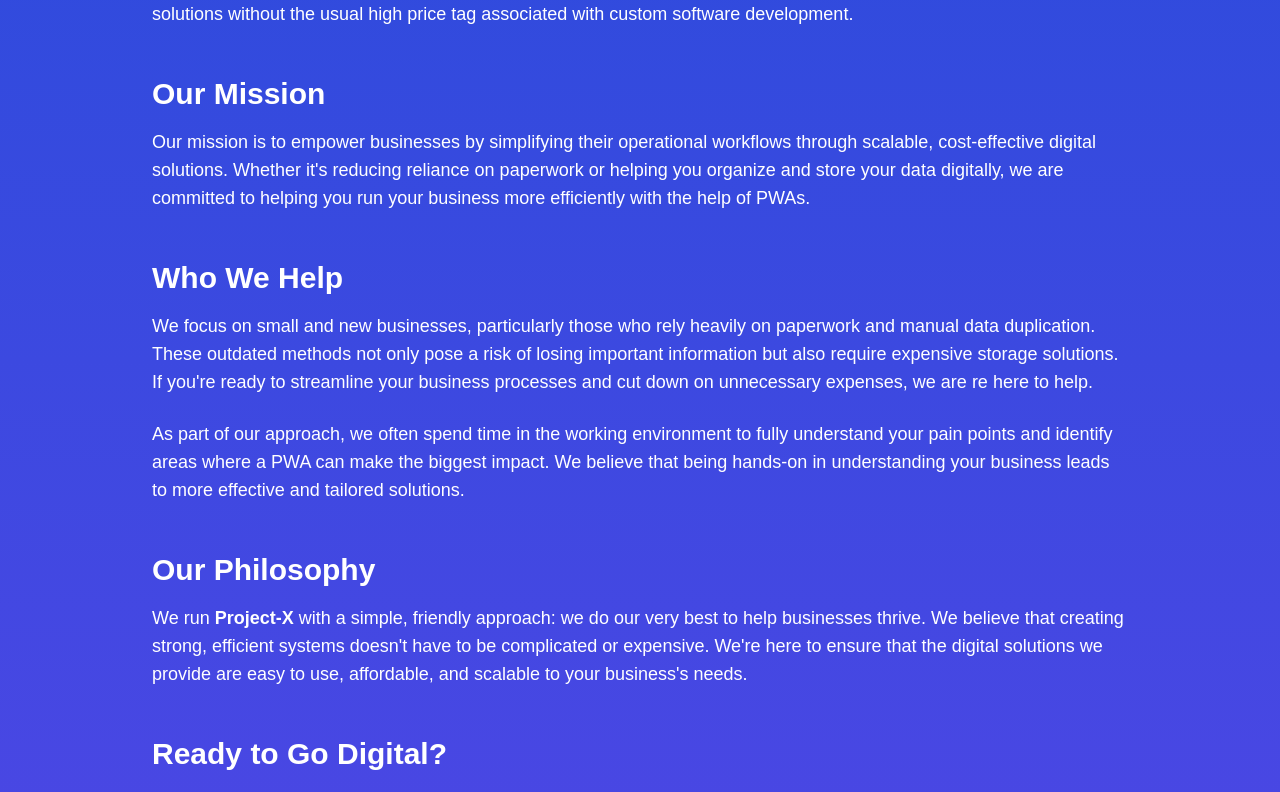
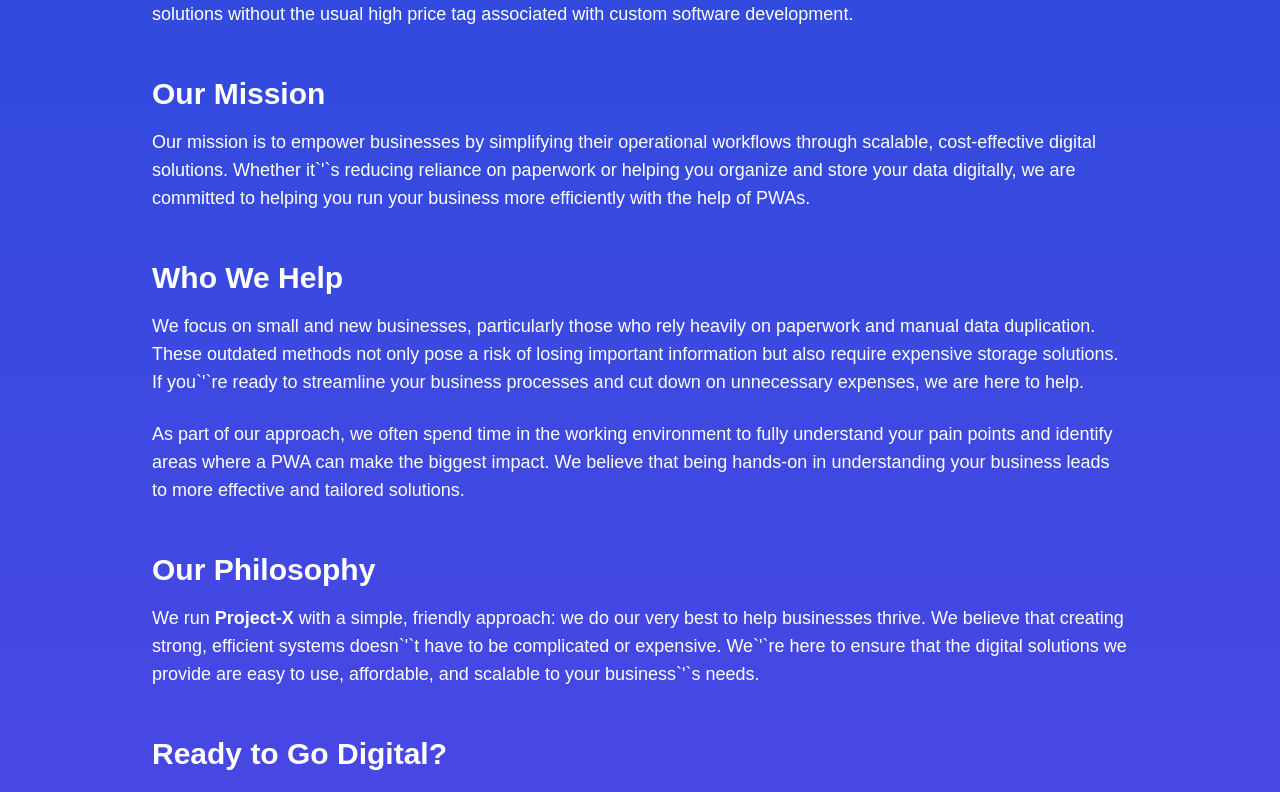
Before and after one commit to AdeJord/project-x, a Next.js app: page /about in a window 1280 px wide. Shown: the part 720-1512 px from the top of the page. Built offline with nearby package versions, Linux system fonts and the light colour scheme.

Commit message:
syntax issues hopefully fixed

```diff
--- a/src/app/about/page.js
+++ b/src/app/about/page.js
@@ -83,12 +83,12 @@ const AboutUs = () => {
 
           <h2 className="text-3xl font-semibold mt-12 mb-4">Our Mission</h2>
           <p className="text-lg mb-6">
-            Our mission is to empower businesses by simplifying their operational workflows through scalable, cost-effective digital solutions. Whether it&apos;s reducing reliance on paperwork or helping you organize and store your data digitally, we are committed to helping you run your business more efficiently with the help of PWAs.
+            Our mission is to empower businesses by simplifying their operational workflows through scalable, cost-effective digital solutions. Whether it`&apos;`s reducing reliance on paperwork or helping you organize and store your data digitally, we are committed to helping you run your business more efficiently with the help of PWAs.
           </p>
 
           <h2 className="text-3xl font-semibold mt-12 mb-4">Who We Help</h2>
           <p className="text-lg mb-6">
-            We focus on small and new businesses, particularly those who rely heavily on paperwork and manual data duplication. These outdated methods not only pose a risk of losing important information but also require expensive storage solutions. If you're ready to streamline your business processes and cut down on unnecessary expenses, we are re here to help.
+            We focus on small and new businesses, particularly those who rely heavily on paperwork and manual data duplication. These outdated methods not only pose a risk of losing important information but also require expensive storage solutions. If you`&apos;`re ready to streamline your business processes and cut down on unnecessary expenses, we are here to help.
           </p>
           <p className="text-lg mb-6">
             As part of our approach, we often spend time in the working environment to fully understand your pain points and identify areas where a PWA can make the biggest impact. We believe that being hands-on in understanding your business leads to more effective and tailored solutions.
@@ -96,12 +96,12 @@ const AboutUs = () => {
 
           <h2 className="text-3xl font-semibold mt-12 mb-4">Our Philosophy</h2>
           <p className="text-lg mb-6">
-            We run <strong>Project-X</strong> with a simple, friendly approach: we do our very best to help businesses thrive. We believe that creating strong, efficient systems doesn't have to be complicated or expensive. We're here to ensure that the digital solutions we provide are easy to use, affordable, and scalable to your business's needs.
+            We run <strong>Project-X</strong> with a simple, friendly approach: we do our very best to help businesses thrive. We believe that creating strong, efficient systems doesn`&apos;`t have to be complicated or expensive. We`&apos;`re here to ensure that the digital solutions we provide are easy to use, affordable, and scalable to your business`&apos;`s needs.
           </p>
 
           <h2 className="text-3xl font-semibold mt-12 mb-4">Ready to Go Digital?</h2>
           <p className="text-lg mb-6">
-            If you're a business owner looking to streamline your operations and reduce reliance on outdated processes, we&aposd love to discuss how <strong>Project-X</strong> can help. Our PWAs offer the perfect solution to modernize your business, reduce paperwork, and ensure your operations run smoothly.
+            If you`&apos;`re a business owner looking to streamline your operations and reduce reliance on outdated processes, we`&apos;`d love to discuss how <strong>Project-X</strong> can help. Our PWAs offer the perfect solution to modernize your business, reduce paperwork, and ensure your operations run smoothly.
           </p>
 
           <div className="mt-12">
--- a/src/app/page.js
+++ b/src/app/page.js
@@ -153,7 +153,7 @@ export default function Home() {
           Ready to transform your business with a PWA?
         </h2>
         <p className="mt-4 text-base md:text-lg">
-          Let's discuss how we can help you streamline your operations with an
+          Let`&apos;`s discuss how we can help you streamline your operations with an
           affordable, scalable solution.
         </p>
         <a
```
